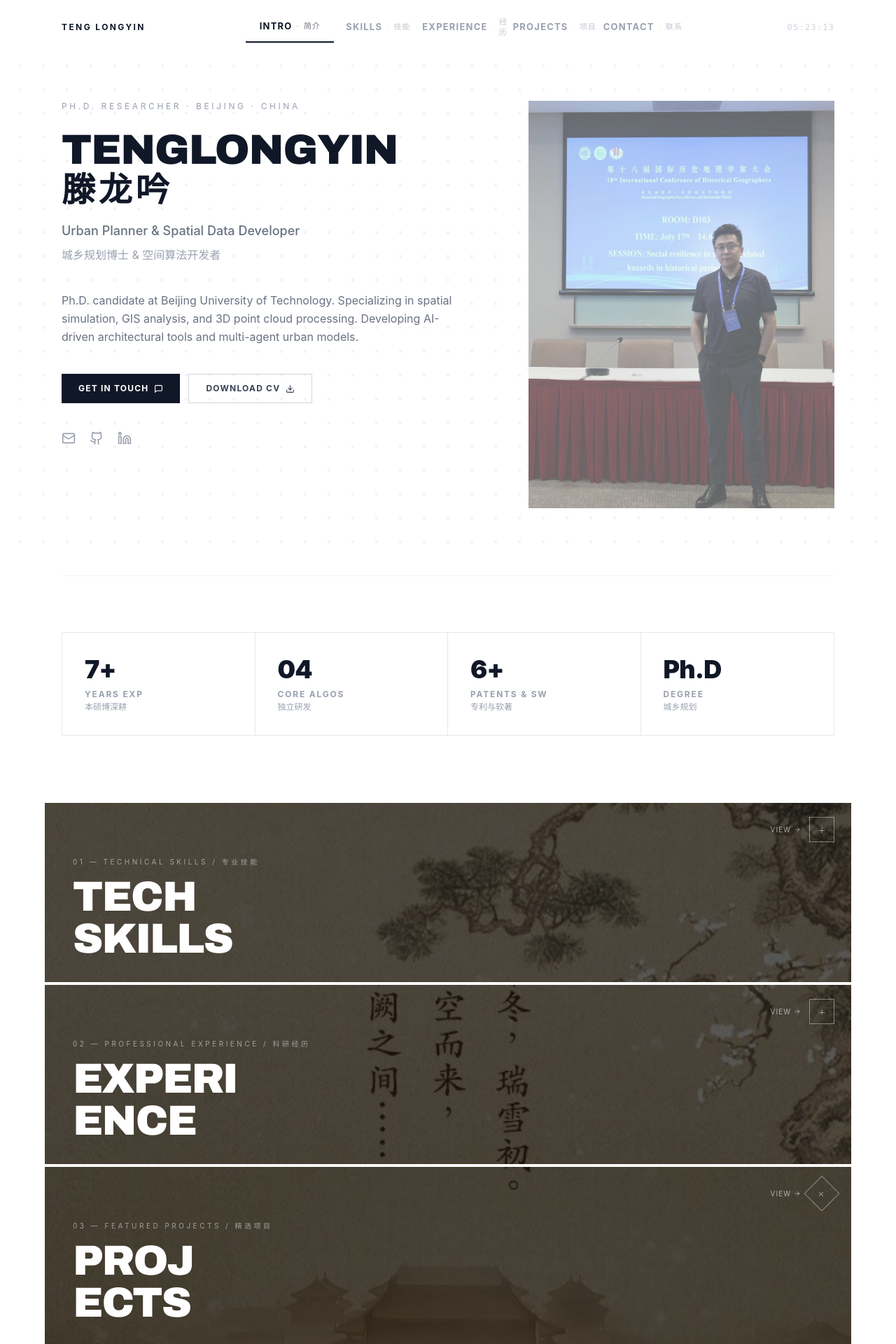
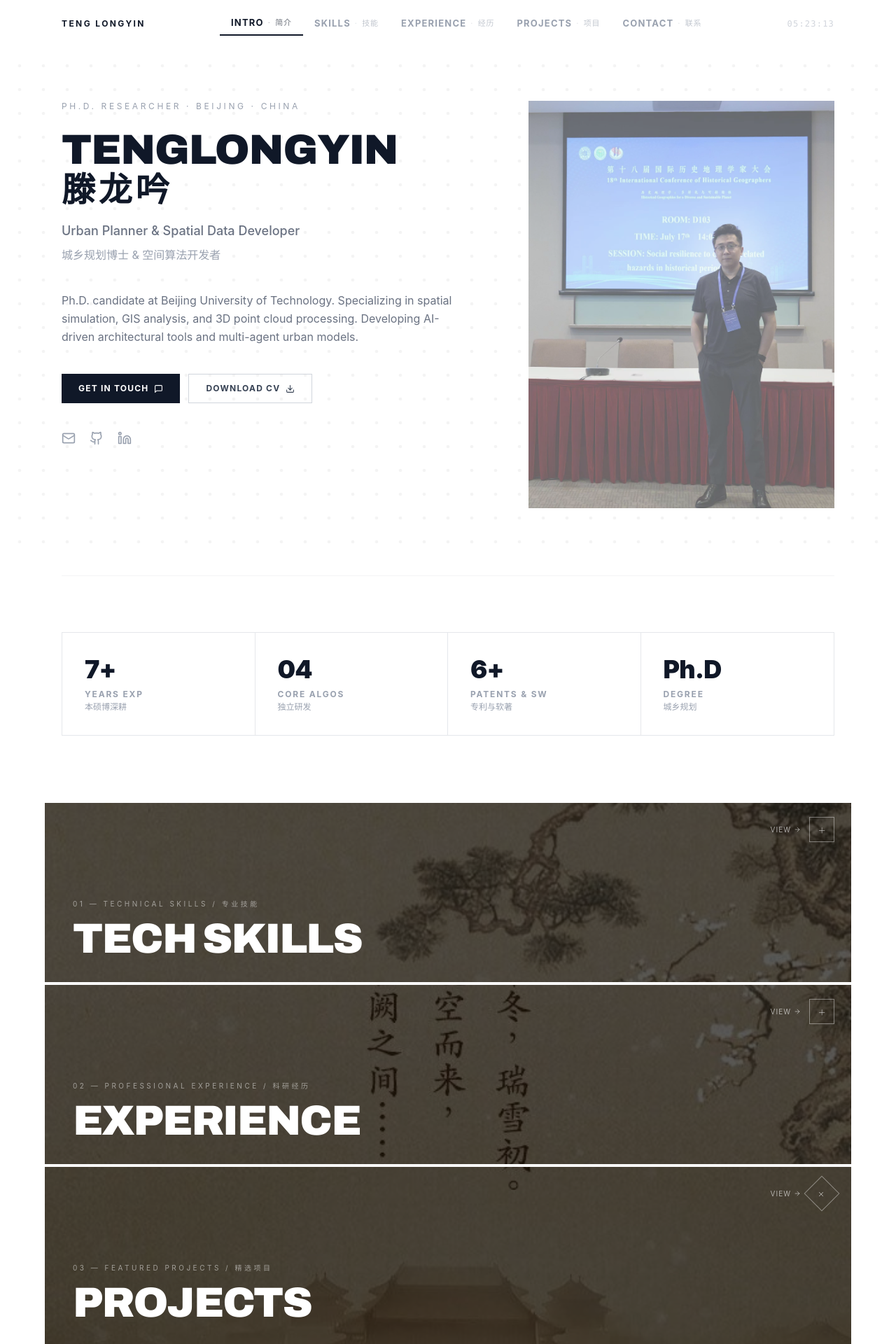
Before and after one commit to LoryTENG/portfolio, a React (Vite) app: page / in a window 1280 px wide. Shown: the top 1920 px of the page at 70% size. Built offline with nearby package versions, Linux system fonts and the light colour scheme.

Commit message:
fix: nav whitespace-nowrap, banner headings single line

```diff
--- a/src/App.jsx
+++ b/src/App.jsx
@@ -175,7 +175,7 @@ const App = () => {
               { id: 'contact',    to: '#contact',      en: 'Contact',    cn: '联系' },
             ].map(({ id, to, en, cn }) => {
               const isActive = activeSection === id;
-              const cls = `w-[126px] py-2 transition-all duration-200 flex items-center justify-center gap-1.5 font-bold ${
+              const cls = `px-4 py-2 whitespace-nowrap transition-all duration-200 flex items-center justify-center gap-1.5 font-bold ${
                 isActive
                   ? 'text-gray-900 border-b-2 border-gray-900'
                   : 'text-gray-400 hover:text-gray-900'
@@ -314,7 +314,7 @@ const App = () => {
             <div className="relative z-10 h-full flex flex-col justify-end px-6 md:px-10 pb-8">
               <p className="text-[10px] text-white/50 tracking-[0.35em] uppercase mb-3">01 — Technical Skills / 专业技能</p>
               <h2 className="text-5xl md:text-6xl font-black text-white tracking-[-0.03em] leading-none uppercase">
-                TECH<br />SKILLS
+                TECH SKILLS
               </h2>
             </div>
           </div>
@@ -364,7 +364,7 @@ const App = () => {
             <div className="relative z-10 h-full flex flex-col justify-end px-6 md:px-10 pb-8">
               <p className="text-[10px] text-white/50 tracking-[0.35em] uppercase mb-3">02 — Professional Experience / 科研经历</p>
               <h2 className="text-5xl md:text-6xl font-black text-white tracking-[-0.03em] leading-none uppercase">
-                EXPERI<br />ENCE
+                EXPERIENCE
               </h2>
             </div>
           </div>
@@ -413,7 +413,7 @@ const App = () => {
             <div className="relative z-10 h-full flex flex-col justify-end px-6 md:px-10 pb-8">
               <p className="text-[10px] text-white/50 tracking-[0.35em] uppercase mb-3">03 — Featured Projects / 精选项目</p>
               <h2 className="text-5xl md:text-6xl font-black text-white tracking-[-0.03em] leading-none uppercase">
-                PROJ<br />ECTS
+                PROJECTS
               </h2>
             </div>
           </div>
@@ -463,7 +463,7 @@ const App = () => {
             <div className="relative z-10 h-full flex flex-col justify-end px-6 md:px-10 pb-8">
               <p className="text-[10px] text-white/50 tracking-[0.35em] uppercase mb-3">04 — Get In Touch / 联系我</p>
               <h2 className="text-5xl md:text-6xl font-black text-white tracking-[-0.03em] leading-none uppercase">
-                CON<br />TACT
+                CONTACT
               </h2>
             </div>
           </div>
```
